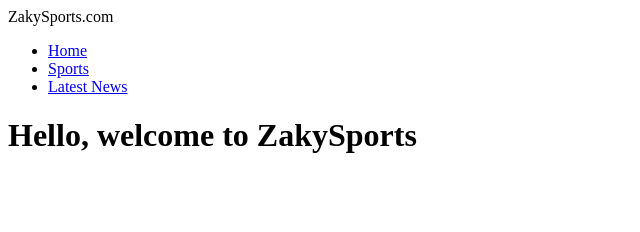
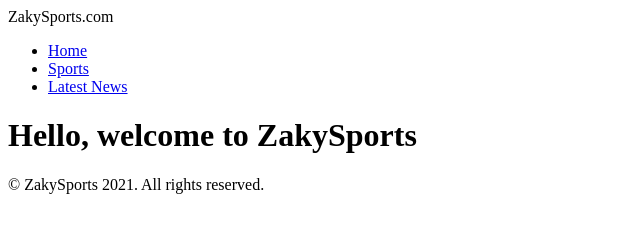
Before and after one commit to codedpills/zakysports, a Gatsby site: page / in a window 1280 px wide. Shown: the whole page, without its empty margins (0-640 px from the left). Built offline with nearby package versions, Linux system fonts and the light colour scheme; Gatsby itself is replaced by a stand-in of ours.

Commit message:
render footer component

```diff
--- a/src/pages/index.js
+++ b/src/pages/index.js
@@ -1,10 +1,12 @@
 import React from "react"
+import Footer from "../components/footer/Footer"
 import Header from "../components/header/Header"
 
 const IndexPage = () => (
   <>
     <Header />
     <h1>Hello, welcome to ZakySports</h1>
+    <Footer />
   </>
 )
 
```
